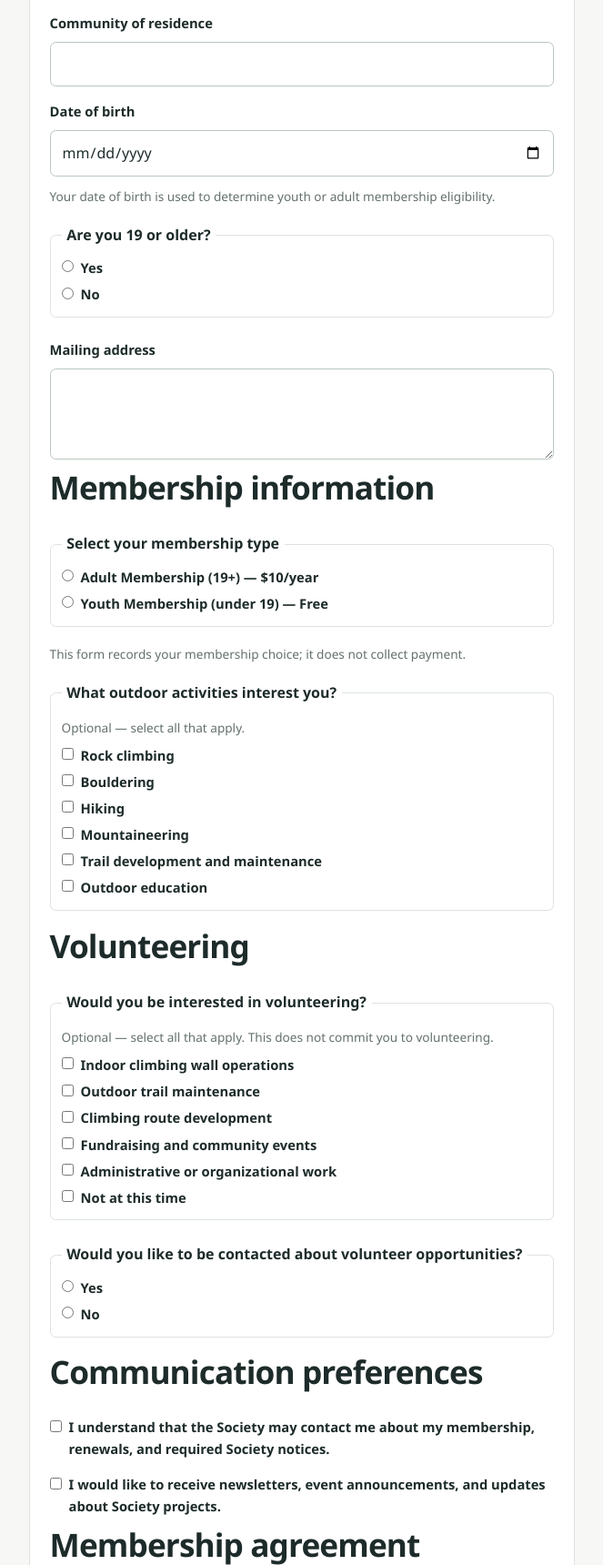
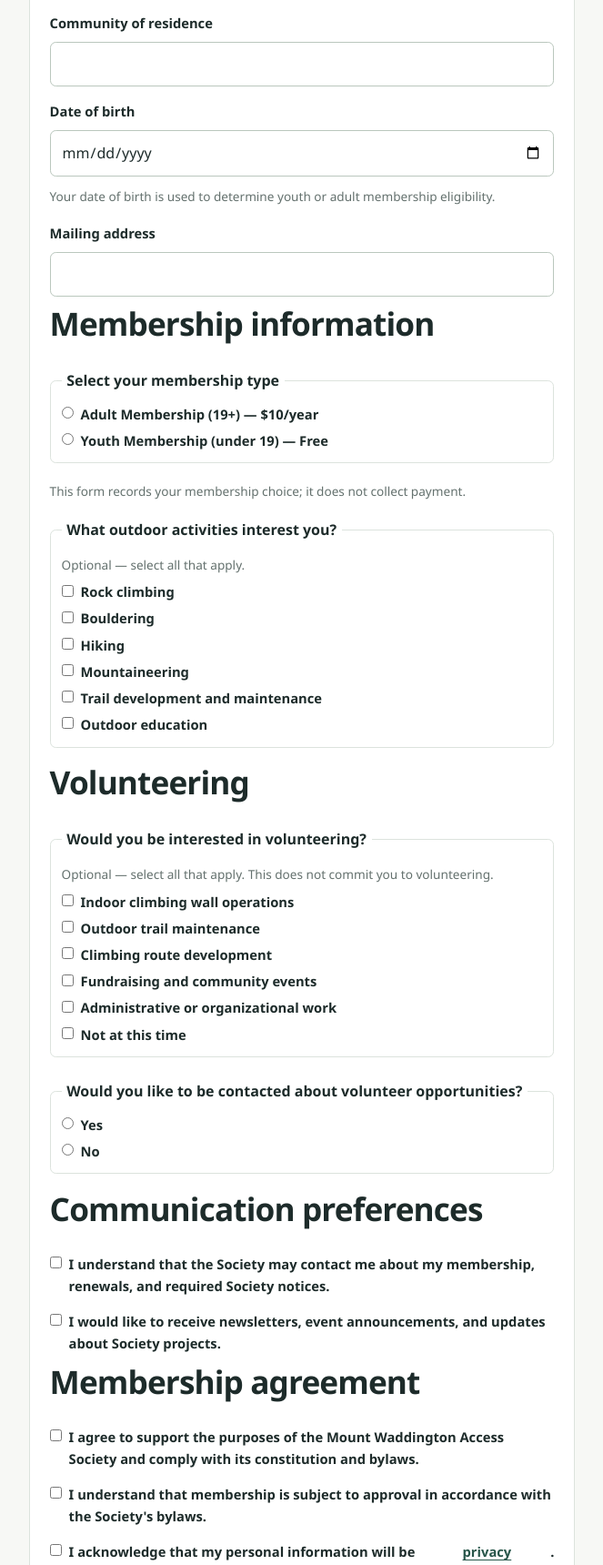
Before and after one commit to trevorjharder/DMWAS, a Flask app: page /membership/request in a window 1280 px wide. Shown: the part 784-2504 px from the top of the page at 91% size, without its empty margins (308-971 px from the left). Run offline with Flask 3, Linux system fonts and the light colour scheme; some libraries are stand-ins or nearby versions.

Commit message:
Mermber form update

```diff
--- a/app.py
+++ b/app.py
@@ -383,7 +383,6 @@ def create_app(test_config: dict[str, object] | None = None) -> Flask:
             phone = request.form.get("phone", "").strip()
             community = request.form.get("community", "").strip()
             date_of_birth_value = request.form.get("date_of_birth", "").strip()
-            age_19_or_older_value = request.form.get("age_19_or_older", "")
             mailing_address = request.form.get("mailing_address", "").strip()
             membership_type = request.form.get("membership_type", "")
             activities = request.form.getlist("activities")
@@ -424,8 +423,6 @@ def create_app(test_config: dict[str, object] | None = None) -> Flask:
             except ValueError:
                 date_of_birth = None
                 errors.append("Enter a valid date of birth that is not in the future.")
-            if age_19_or_older_value not in {"yes", "no"}:
-                errors.append("Confirm whether you are 19 or older.")
             if not mailing_address or len(mailing_address) > 500:
                 errors.append("Enter your mailing address (up to 500 characters).")
             if membership_type not in {"adult", "youth"}:
@@ -443,10 +440,8 @@ def create_app(test_config: dict[str, object] | None = None) -> Flask:
                 errors.append("Choose whether you would like to be contacted about volunteer opportunities.")
             if not all(acknowledgements.values()):
                 errors.append("Accept all required membership and communication acknowledgements to apply.")
-            if date_of_birth and age_19_or_older_value in {"yes", "no"}:
+            if date_of_birth:
                 is_adult = _is_19_or_older(date_of_birth)
-                if (age_19_or_older_value == "yes") != is_adult:
-                    errors.append("Your age confirmation does not match your date of birth.")
                 expected_membership = "adult" if is_adult else "youth"
                 if membership_type != expected_membership:
                     errors.append("Your membership type must match your age: adults are 19 or older; youth are under 19.")
@@ -486,7 +481,7 @@ def create_app(test_config: dict[str, object] | None = None) -> Flask:
                 last_name=last_name,
                 community=community,
                 date_of_birth=date_of_birth,
-                age_19_or_older=age_19_or_older_value == "yes",
+                age_19_or_older=_is_19_or_older(date_of_birth),
                 mailing_address=mailing_address,
                 membership_type=membership_type,
                 activities=activities,
--- a/templates/membership_request.html
+++ b/templates/membership_request.html
@@ -73,29 +73,23 @@
         value="{{ request.form.get('date_of_birth', '') }}"
       />
       <p class="form-hint">Your date of birth is used to determine youth or adult membership eligibility.</p>
-      <fieldset class="form-options">
-        <legend>Are you 19 or older?</legend>
-        <label class="check-label">
-          <input type="radio" name="age_19_or_older" value="yes" required {% if request.form.get('age_19_or_older') == 'yes' %}checked{% endif %} />
-          Yes
-        </label>
-        <label class="check-label">
-          <input type="radio" name="age_19_or_older" value="no" required {% if request.form.get('age_19_or_older') == 'no' %}checked{% endif %} />
-          No
-        </label>
-      </fieldset>
       <label for="mailing_address">Mailing address</label>
-      <textarea
+      <input
         id="mailing_address"
         name="mailing_address"
+        type="text"
         autocomplete="street-address"
         maxlength="500"
-        rows="3"
         required
-      >{{ request.form.get('mailing_address', '') }}</textarea>
+        value="{{ request.form.get('mailing_address', '') }}"
+      />
 
       <h2>Membership information</h2>
-      <fieldset class="form-options">
+      <fieldset
+        class="form-options"
+        id="guardian-consent-section"
+        {% if request.form.get('membership_type') != 'youth' %}hidden{% endif %}
+      >
         <legend>Select your membership type</legend>
         <label class="check-label">
           <input type="radio" name="membership_type" value="adult" required {% if request.form.get('membership_type') == 'adult' %}checked{% endif %} />
@@ -173,16 +167,16 @@
         <legend>Parent or guardian consent for applicants under 19</legend>
         <p class="form-hint">Required for youth applicants. A parent or guardian must provide their contact details and confirm consent.</p>
         <label for="guardian_name">Parent or guardian name</label>
-        <input id="guardian_name" name="guardian_name" maxlength="120" autocomplete="name" value="{{ request.form.get('guardian_name', '') }}" />
+        <input id="guardian_name" name="guardian_name" maxlength="120" autocomplete="name" {% if request.form.get('membership_type') == 'youth' %}required{% endif %} value="{{ request.form.get('guardian_name', '') }}" />
         <label for="guardian_email">Parent or guardian email</label>
-        <input id="guardian_email" name="guardian_email" type="email" maxlength="254" autocomplete="email" value="{{ request.form.get('guardian_email', '') }}" />
+        <input id="guardian_email" name="guardian_email" type="email" maxlength="254" autocomplete="email" {% if request.form.get('membership_type') == 'youth' %}required{% endif %} value="{{ request.form.get('guardian_email', '') }}" />
         <label class="check-label">
-          <input type="checkbox" name="guardian_consent" value="yes" {% if request.form.get('guardian_consent') == 'yes' %}checked{% endif %} />
+          <input type="checkbox" name="guardian_consent" value="yes" {% if request.form.get('membership_type') == 'youth' %}required{% endif %} {% if request.form.get('guardian_consent') == 'yes' %}checked{% endif %} />
           I am the applicant's parent or guardian and consent to this youth membership application.
         </label>
       </fieldset>
 
-      <h2>Website account</h2>
+      <h2>Member account</h2>
       <label for="username">Choose a username</label>
       <input
         id="username"
@@ -220,6 +214,28 @@
         Submit membership application
       </button>
     </form>
+    <script>
+      (() => {
+        const membershipOptions = document.querySelectorAll('input[name="membership_type"]');
+        const guardianSection = document.getElementById("guardian-consent-section");
+        const guardianInputs = guardianSection.querySelectorAll(
+          'input[name="guardian_name"], input[name="guardian_email"], input[name="guardian_consent"]'
+        );
+
+        function updateGuardianSection() {
+          const isYouth = document.querySelector('input[name="membership_type"]:checked')?.value === "youth";
+          guardianSection.hidden = !isYouth;
+          guardianInputs.forEach((input) => {
+            input.required = isYouth;
+          });
+        }
+
+        membershipOptions.forEach((option) => {
+          option.addEventListener("change", updateGuardianSection);
+        });
+        updateGuardianSection();
+      })();
+    </script>
   </div>
 </section>
 {% endblock %}
```
Also changed, not shown: tests/test_site.py (+9 -6 lines).
